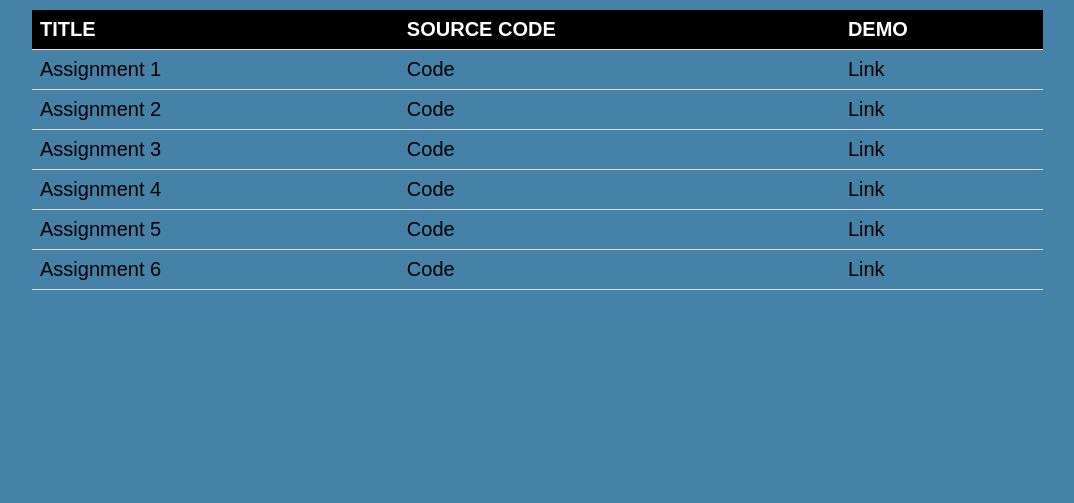
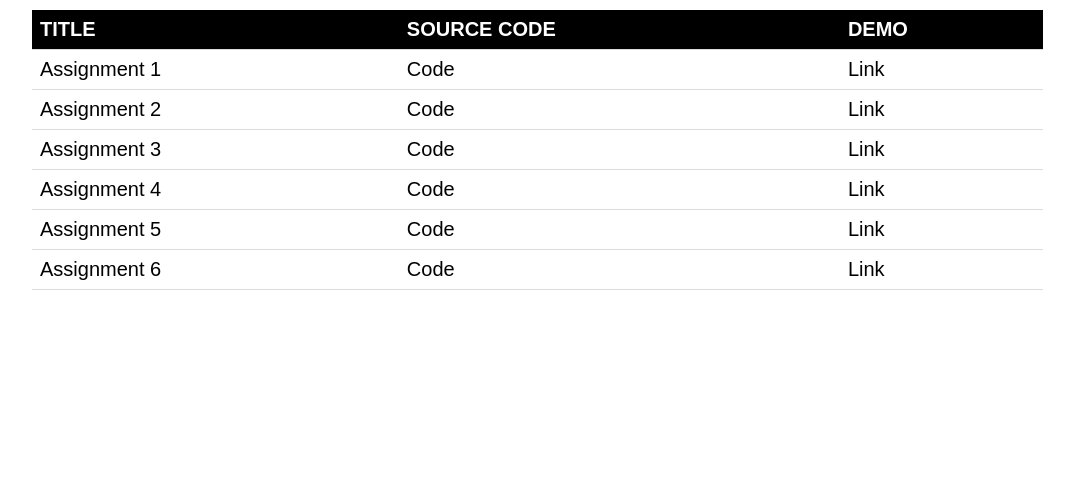
Before and after one commit to bibek-12345/Design, a plain HTML site: page index.html in a window 1280 px wide. Shown: the part 297-800 px from the top of the page, without its empty margins (106-1180 px from the left). Drawn offline with Linux system fonts and the light colour scheme.

```diff
--- a/style.css
+++ b/style.css
@@ -1,6 +1,4 @@
-* {
-  background-color: #4682a7;
-}
+
 .container {
   width: 80%;
   text-align: center;
```
